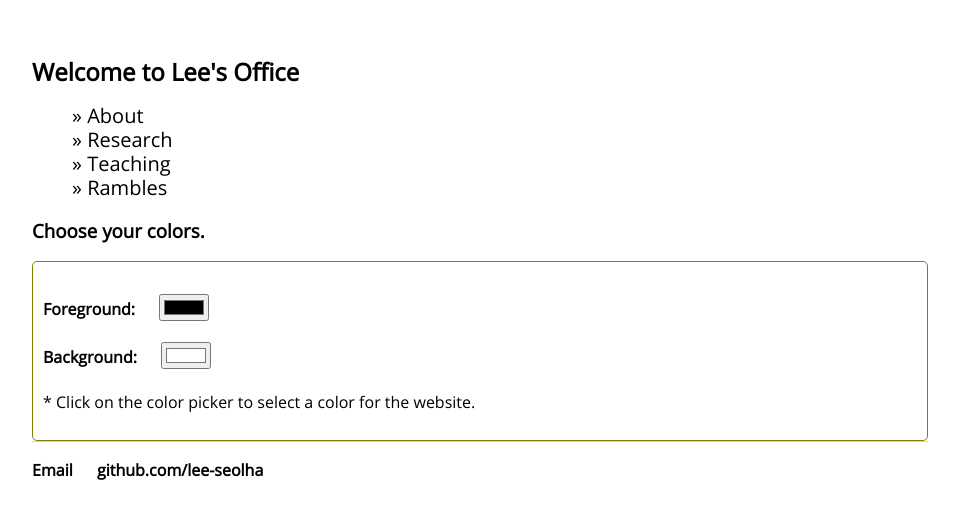
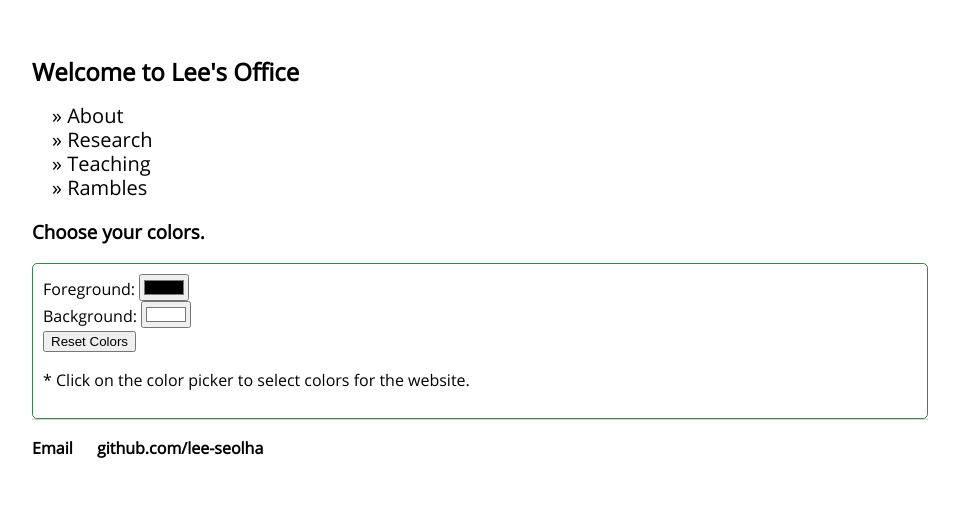
Before and after one commit to lee-seolha/lee-seolha.github.io, a Jekyll site: the page index.html, which Jekyll copies as it is, in a window 1280 px wide. Shown: the top 519 px of the page, without its empty margins (160-1119 px from the left). Built offline with Jekyll 4.4.1, drawn with Linux system fonts in a browser that asks for light colours.

Commit message:
Updated the color picker tool and edited main css.

```diff
--- a/blog/index.html
+++ b/blog/index.html
@@ -3,7 +3,7 @@ layout: default
 title: Rambles
 ---
 	<h1>{{ page.title }}</h1>
-	<ul class="posts">
+	<ul class="posts" role="list">
 	  {% for post in site.posts %}
 	    <li><span>{{ post.date | date_to_string }}</span> » <a href="{{ post.url }}" title="{{ post.title }}">{{ post.title }}</a></li>
 	  {% endfor %}
--- a/css/main.css
+++ b/css/main.css
@@ -19,6 +19,7 @@ body {
   width: 70%;
   font-family: var(--typography-default);
   line-height: 1.5em;
+  vertical-align: middle;
 }
 nav ul, footer ul {
   padding: 0px;
@@ -49,15 +50,32 @@ h3 {
 h4 {
   font-size: 1em;
 }
-div ul li {
-  list-style: none;
-  font-size: 1.25em;
-}
 p {
   font-size: 1em;
 }
 footer {
   border-top: 1px solid #d5d5d5;
+}
+ul {
+  list-style-type: square;
+  padding-left: 1.0em;
+}
+ul ul {
+  list-style-type: circle;
+}
+ul ul ul {
+  list-style-type: disc;
+}
+ol {
+  list-style-type: decimal;
+  padding-left: 1.0em;
+}
+ol ol {
+  list-style-type: lower-alpha;
+}
+ul.home-list {
+  list-style: none;
+  font-size: 1.25em;
 }
 ul.posts {
   margin: 20px auto 40px;
@@ -67,6 +85,14 @@ ul.posts {
 ul.posts li {
   list-style: none;
 }
+div.post ul, div.post ol {
+  font-size: 1em;
+}
+div.post blockquote {
+  font-size: 1em;
+  padding-left: 1em;
+  border-left: 1px solid #3e8250b7;
+}
 #trendsGraph-container {
     height: 400px;
 }
--- a/index.html
+++ b/index.html
@@ -5,22 +5,27 @@
     <meta name="viewport" content="width=device-width, initial-scale=1.0">
     <title>Home - Seolha Lee</title>
     <link rel="stylesheet" type="text/css" href="/css/main.css">
+    <script type="text/javascript" src="/js/colorpicker.js"></script>
     <style>
         /* Apply the color variables globally */
         :root {
             --foreground-color: #000;
             --background-color: #FFF;
         }
+
         body {
             color: var(--foreground-color);
             background-color: var(--background-color);
         }
+
         a {
             color: var(--foreground-color);
         } */
+
         a:hover {
             color: var(--background-color);
         }
+
         /* Style for color pickers */
         .color-picker {
             margin: 20px;
@@ -29,66 +34,23 @@
 </head>
 <body>
     <h2>Welcome to Lee's Office</h2>
-    <div class="home-list">
-        <ul>
+        <ul class="home-list" role="list">
+            <!--list style is set "none". Add role for screen reader identify it as a list -->
             <li><a href="/about">» About</a></li>
             <li><a href="/research">» Research</a></li>
             <li><a href="/teaching">» Teaching</a></li>
             <li><a href="/blog">» Rambles</a></li>
         </ul>
-    </div>
+        </div>
     <h3>Choose your colors.</h3>
-    <div class="color picker box" style="border: 1.50px solid olive;   border-radius: 5px; padding: 10px">
-        <h4>Foreground:
-            <span class="color-picker"><input type="color" id="foreground-color-picker" value="#000000"></span>
-        </h4>
-        <h4>Background:
-            <span class="color-picker"> <input type="color" id="background-color-picker" value="#FFFFFF">        </span>
-        </h4>
-        <p>* Click on the color picker to select a color for the website.</p>
-        <script>
-            // Function to get cookie value by name
-            function getCookie(name) {
-                let matches = document.cookie.match(new RegExp(
-                    "(?:^|; )" + name.replace(/([.$?*|{}()\[\]\/\\+^])/g, '\\$1') + "=([^;]*)"
-                ));
-                return matches ? decodeURIComponent(matches[1]) : undefined;
-            }
-
-            // Function to set cookie
-            function setCookie(name, value) {
-                document.cookie = name + "=" + encodeURIComponent(value) + "; path=/";
-            }
-
-            // Set default colors or retrieve from cookies
-            let forecolor = getCookie('forecolour') || '#000000';
-            let backcolor = getCookie('backcolour') || '#FFFFFF';
-
-            // Apply the colors to the page
-            document.documentElement.style.setProperty('--foreground-color', forecolor);
-            document.documentElement.style.setProperty('--background-color', backcolor);
-
-            // Get the color pickers and set their initial values
-            const foreColorPicker = document.getElementById('foreground-color-picker');
-            const backColorPicker = document.getElementById('background-color-picker');
-
-            foreColorPicker.value = forecolor;
-            backColorPicker.value = backcolor;
-
-            // Update the color preferences when the user selects a color
-            foreColorPicker.addEventListener('input', (event) => {
-                forecolor = event.target.value;
-                setCookie('forecolour', forecolor);
-                document.documentElement.style.setProperty('--foreground-color', forecolor);
-            });
-
-            backColorPicker.addEventListener('input', (event) => {
-                backcolor = event.target.value;
-                setCookie('backcolour', backcolor);
-                document.documentElement.style.setProperty('--background-color', backcolor);
-            });
-        </script>
-    </div>
+        <div class="color-picker-container" style="border: 1.50px solid #3E8250; border-radius: 5px; padding: 10px">
+            <label for ="color-picker">Foreground:</label>
+            <input type="color" id="foreground-color-picker" value="#000000"><br>
+            <label for ="color-picker">Background:</label>
+            <input type="color" id="background-color-picker" value="#FFFFFF"><br>
+            <button id="reset-button">Reset Colors</button>
+            <p>* Click on the color picker to select colors for the website.</p>
+        </div>
     <footer>
         <ul>
             <li><a href="mailto:leeseolh@gmail.com">Email</a></li>
```
Also changed, not shown: blog/_posts/2025-03-09-notes.md (+3 -3 lines), js/Colourpicker/colorpicker.js (+36 -106 lines), practice/colorpicker3.html (+4 -4 lines).
